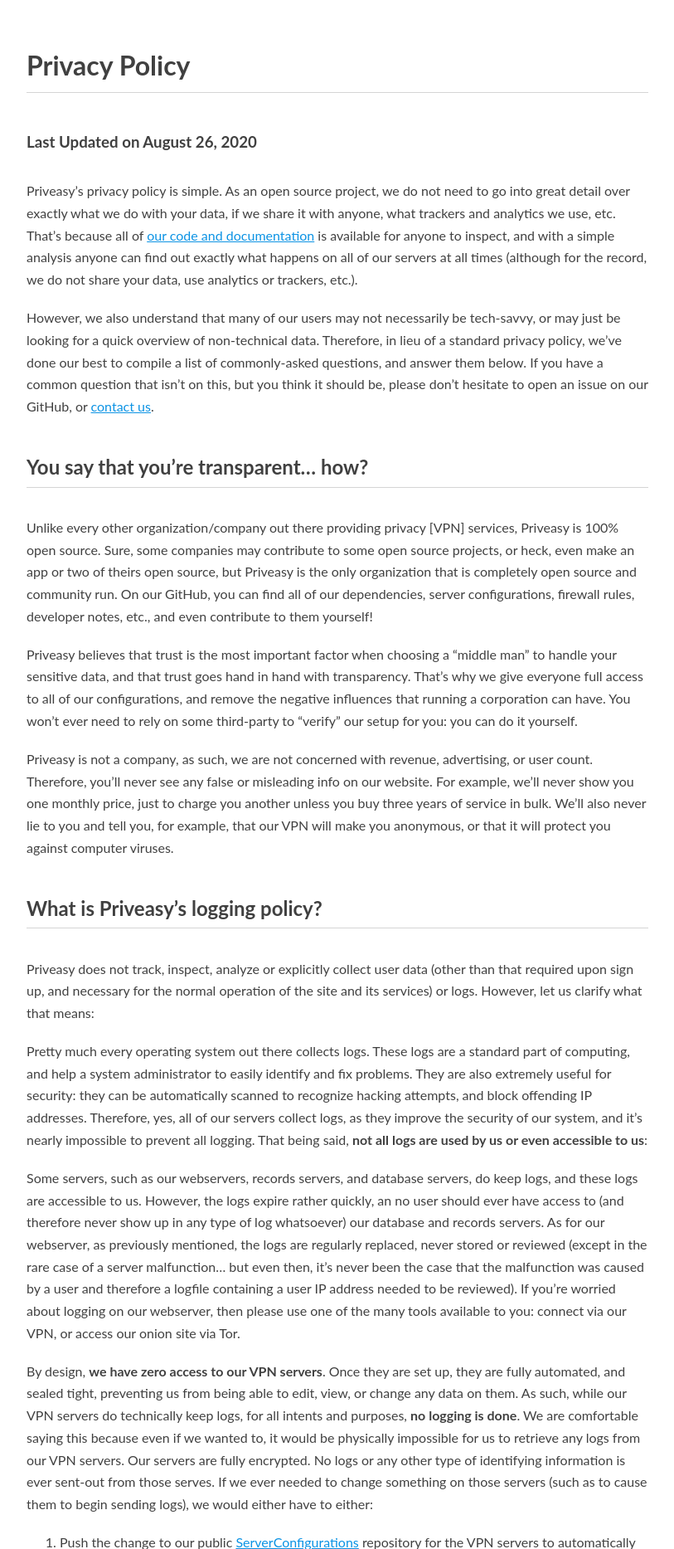
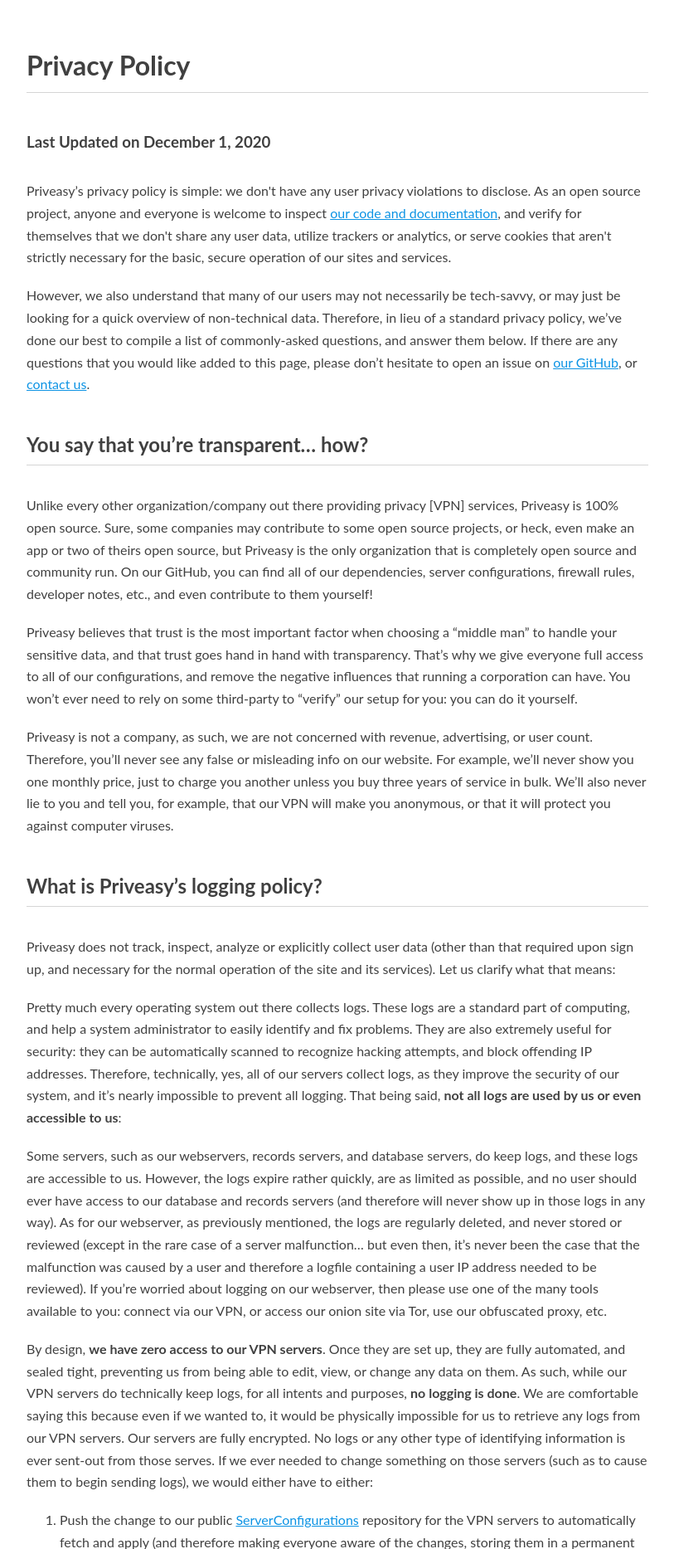
Before and after one commit to P5vc/WebserverBackend, a Django app: template Priveasy/mainSite/templates/policies/PrivacyPolicy.html in a window 1280 px wide. Shown: the top 1867 px of the page at 83% size, without its empty margins (233-1046 px from the left). Run offline with Django 3.2, Linux system fonts and the light colour scheme; the template is opened without the code that fills it, so the values that code supplies are empty; parts of the project's set-up code (start-up, migrations or seed data) failed here and were passed over.

Commit message:
Updated Privacy Policy

```diff
--- a/Priveasy/mainSite/templates/policies/PrivacyPolicy.html
+++ b/Priveasy/mainSite/templates/policies/PrivacyPolicy.html
@@ -287,24 +287,24 @@
 <body>
 	<div class="markdownFormat">
 		<h1>Privacy Policy</h1>
-		<h3 id="last-updated-on-august-26-2020">Last Updated on August 26, 2020</h3>
-			<p>Priveasy’s privacy policy is simple. As an open source project, we do not need to go into great detail over exactly what we do with your data, if we share it with anyone, what trackers and analytics we use, etc. That’s because all of <a href="https://GitHub.com/P5vc">our code and documentation</a> is available for anyone to inspect, and with a simple analysis anyone can find out exactly what happens on all of our servers at all times (although for the record, we do not share your data, use analytics or trackers, etc.).</p>
-			<p>However, we also understand that many of our users may not necessarily be tech-savvy, or may just be looking for a quick overview of non-technical data. Therefore, in lieu of a standard privacy policy, we’ve done our best to compile a list of commonly-asked questions, and answer them below. If you have a common question that isn’t on this, but you think it should be, please don’t hesitate to open an issue on our GitHub, or <a href="mailto:Support@Priveasy.org">contact us</a>.</p>
+		<h3 id="last-updated-on-august-26-2020">Last Updated on December 1, 2020</h3>
+			<p>Priveasy’s privacy policy is simple: we don't have any user privacy violations to disclose. As an open source project, anyone and everyone is welcome to inspect <a href="https://GitHub.com/P5vc">our code and documentation</a>, and verify for themselves that we don't share any user data, utilize trackers or analytics, or serve cookies that aren't strictly necessary for the basic, secure operation of our sites and services.</p>
+			<p>However, we also understand that many of our users may not necessarily be tech-savvy, or may just be looking for a quick overview of non-technical data. Therefore, in lieu of a standard privacy policy, we’ve done our best to compile a list of commonly-asked questions, and answer them below. If there are any questions that you would like added to this page, please don’t hesitate to open an issue on <a href="https://GitHub.com/P5vc">our GitHub</a>, or <a href="mailto:Support@Priveasy.org">contact us</a>.</p>
 		<h2 id="you-say-that-youre-transparent...-how">You say that you’re transparent… how?</h2>
 			<p>Unlike every other organization/company out there providing privacy [VPN] services, Priveasy is 100% open source. Sure, some companies may contribute to some open source projects, or heck, even make an app or two of theirs open source, but Priveasy is the only organization that is completely open source and community run. On our GitHub, you can find all of our dependencies, server configurations, firewall rules, developer notes, etc., and even contribute to them yourself!</p>
 			<p>Priveasy believes that trust is the most important factor when choosing a “middle man” to handle your sensitive data, and that trust goes hand in hand with transparency. That’s why we give everyone full access to all of our configurations, and remove the negative influences that running a corporation can have. You won’t ever need to rely on some third-party to “verify” our setup for you: you can do it yourself.</p>
 			<p>Priveasy is not a company, as such, we are not concerned with revenue, advertising, or user count. Therefore, you’ll never see any false or misleading info on our website. For example, we’ll never show you one monthly price, just to charge you another unless you buy three years of service in bulk. We’ll also never lie to you and tell you, for example, that our VPN will make you anonymous, or that it will protect you against computer viruses.</p>
 		<h2 id="what-is-priveasys-logging-policy">What is Priveasy’s logging policy?</h2>
-			<p>Priveasy does not track, inspect, analyze or explicitly collect user data (other than that required upon sign up, and necessary for the normal operation of the site and its services) or logs. However, let us clarify what that means:</p>
-			<p>Pretty much every operating system out there collects logs. These logs are a standard part of computing, and help a system administrator to easily identify and fix problems. They are also extremely useful for security: they can be automatically scanned to recognize hacking attempts, and block offending IP addresses. Therefore, yes, all of our servers collect logs, as they improve the security of our system, and it’s nearly impossible to prevent all logging. That being said, <strong>not all logs are used by us or even accessible to us</strong>:</p>
-			<p>Some servers, such as our webservers, records servers, and database servers, do keep logs, and these logs are accessible to us. However, the logs expire rather quickly, an no user should ever have access to (and therefore never show up in any type of log whatsoever) our database and records servers. As for our webserver, as previously mentioned, the logs are regularly replaced, never stored or reviewed (except in the rare case of a server malfunction… but even then, it’s never been the case that the malfunction was caused by a user and therefore a logfile containing a user IP address needed to be reviewed). If you’re worried about logging on our webserver, then please use one of the many tools available to you: connect via our VPN, or access our onion site via Tor.</p>
+			<p>Priveasy does not track, inspect, analyze or explicitly collect user data (other than that required upon sign up, and necessary for the normal operation of the site and its services). Let us clarify what that means:</p>
+			<p>Pretty much every operating system out there collects logs. These logs are a standard part of computing, and help a system administrator to easily identify and fix problems. They are also extremely useful for security: they can be automatically scanned to recognize hacking attempts, and block offending IP addresses. Therefore, technically, yes, all of our servers collect logs, as they improve the security of our system, and it’s nearly impossible to prevent all logging. That being said, <strong>not all logs are used by us or even accessible to us</strong>:</p>
+			<p>Some servers, such as our webservers, records servers, and database servers, do keep logs, and these logs are accessible to us. However, the logs expire rather quickly, are as limited as possible, and no user should ever have access to our database and records servers (and therefore will never show up in those logs in any way). As for our webserver, as previously mentioned, the logs are regularly deleted, and never stored or reviewed (except in the rare case of a server malfunction… but even then, it’s never been the case that the malfunction was caused by a user and therefore a logfile containing a user IP address needed to be reviewed). If you’re worried about logging on our webserver, then please use one of the many tools available to you: connect via our VPN, or access our onion site via Tor, use our obfuscated proxy, etc.</p>
 			<p>By design, <strong>we have zero access to our VPN servers</strong>. Once they are set up, they are fully automated, and sealed tight, preventing us from being able to edit, view, or change any data on them. As such, while our VPN servers do technically keep logs, for all intents and purposes, <strong>no logging is done</strong>. We are comfortable saying this because even if we wanted to, it would be physically impossible for us to retrieve any logs from our VPN servers. Our servers are fully encrypted. No logs or any other type of identifying information is ever sent-out from those serves. If we ever needed to change something on those servers (such as to cause them to begin sending logs), we would either have to either:</p>
 			<ol>
 				<li>Push the change to our public <a href="https://github.com/P5vc/ServerConfigurations">ServerConfigurations</a> repository for the VPN servers to automatically fetch and apply (and therefore making everyone aware of the changes, storing them in a permanent record, and allowing for total inspection and transparency)</li>
 				<li>Fully wipe the servers and reinstall the OS from scratch, forcing us to erase the logs in the process, along with all user configuration data</li>
 			</ol>
 			<p>It should also be made clear that the logging that is done by our VPN servers, <strong>has nothing to do with your connection information or internet traffic</strong>. Therefore even if the logs could be retrieved, they would contain no user IP addresses, timestamps, internet traffic data, etc.</p>
-			<p>Most VPN providers just claim “no logging” and end it there, due to the commonality of the above paragraph. However, because Priveasy is focused on transparency, we felt it important not to make any sort of generalizations, and educate the public on what it actually means to keep logs, and what sort of data is/isn’t kept, and or is/isn’t accessible.</p>
+			<p>Most VPN providers just claim “no logging” and end it there, due to the commonality of what we explained in the above paragraph. If we were going by their standards, we would easily qualify for "no logging," and in our case it would actually be much more true than it is for them. However, because Priveasy is focused on transparency, we felt it important not to make any sort of generalizations, and educate the public on what it actually means to keep logs, and what sort of data is/isn’t kept, and or is/isn’t accessible.</p>
 		<h2 id="in-the-event-that-priveasy-were-hacked-what-data-would-be-available-to-the-attacker">In the event that Priveasy were hacked, what data would be available to the attacker?</h2>
 			<p>Not much. In order for an attacker to get any personal information on you at all, they would need to gain access to our database servers. These servers are well-protected, and gaining access to them is a whole lot easier said than done. That being said, let’s assume that an attacker did manage to gain access to our database servers, what would they be able to access?</p>
 			<p>Well, everything in our database. For a full overview of all of our database entries, feel free to read through <a href="https://github.com/P5vc/WebserverBackend/blob/master/Priveasy/mainSite/models.py">this file</a>. However, if we’re being honest, there’s almost nothing of use to them in our database. It mostly contains administrative entries (entries that help the site function, but don’t really matter if they’re made public).</p>
@@ -344,8 +344,8 @@
 			<p>Priveasy’s backend is extremely standardized, straight forward, commented, and easy to understand. In other words: it is not complicated at all.</p>
 			<p>Because Priveasy focuses on transparency, we do our best to trim our code, keeping it short, reasonable, and efficient. It is important to us to remain easily auditable by a single person. Every user deserves the right to be able to inspect our backend, and understand exactly what is happening with their data.</p>
 		<h2 id="under-what-jurisdiction-is-priveasy-operating">Under what jurisdiction is Priveasy operating?</h2>
-			<p>Priveasy is simply an organization. We have no official legal status as we don’t take any profits, we don’t have any employees, and we live on the internet, not in any particular city or town. We have servers all over the world, which, at the time of writing, includes the United States of America, Canada, Germany, and the Netherlands. If you are interested in specific laws or legal matters pertaining to Priveasy, please view our <a href="https://priveasy.org/policies/2/">Terms of Service</a>.</p>
-			<p>Priveasy does, at times, pay developers, freelancers, or other types of contributors for their work. However, they are not an employee of Priveasy, and they pay their own taxes on the money, as required by their place of residence.</p>
+			<p>Priveasy is an International NGO (Non-Governmental Organization). We are a not-for-profit organization without employees, that lives on the internet. Our servers span the globe, as do our contributors. Therefore, unlike with many other, similar service providers, Priveasy is not a corporation, and is not under the jurisdiction or strongarm of any particular government. If you are interested in specific laws or legal matters pertaining to Priveasy, please view our <a href="https://priveasy.org/policies/2/">Terms of Service</a>. If you are simply wondering where our physical servers are located, then the answer as of the time of writing is the United States of America, Canada, Germany, and the Netherlands.</p>
+			<p>Priveasy does, at times, pay developers, freelancers, or other types of contributors for their work. However, they are not employees of Priveasy, and they pay their own taxes on the money, as required by their place of residence.</p>
 			<p>People normally ask this question in regards to our VPN service: they want to make sure we’re not obligated to follow any specific data retention laws, we’re not giving “inside access” to some specific government, and that we’re not filtering user traffic through one of the “14 Eyes” nations.</p>
 			<p>We do not retain your data, and our code proves it. As you can verify, no internet traffic/emails/text messages/etc. are stored. Even if we wanted to, or even with a legal court order, it would be impossible for us to hand over this information. As for traffic locations… it does not matter: you are free to use Tor when visiting our website, and you are free to use a VPN server located outside of one of the “14 Eyes” nations.</p>
 		<h2 id="how-many-vpn-locationsservers-do-you-have">How many VPN locations/servers do you have?</h2>
```
